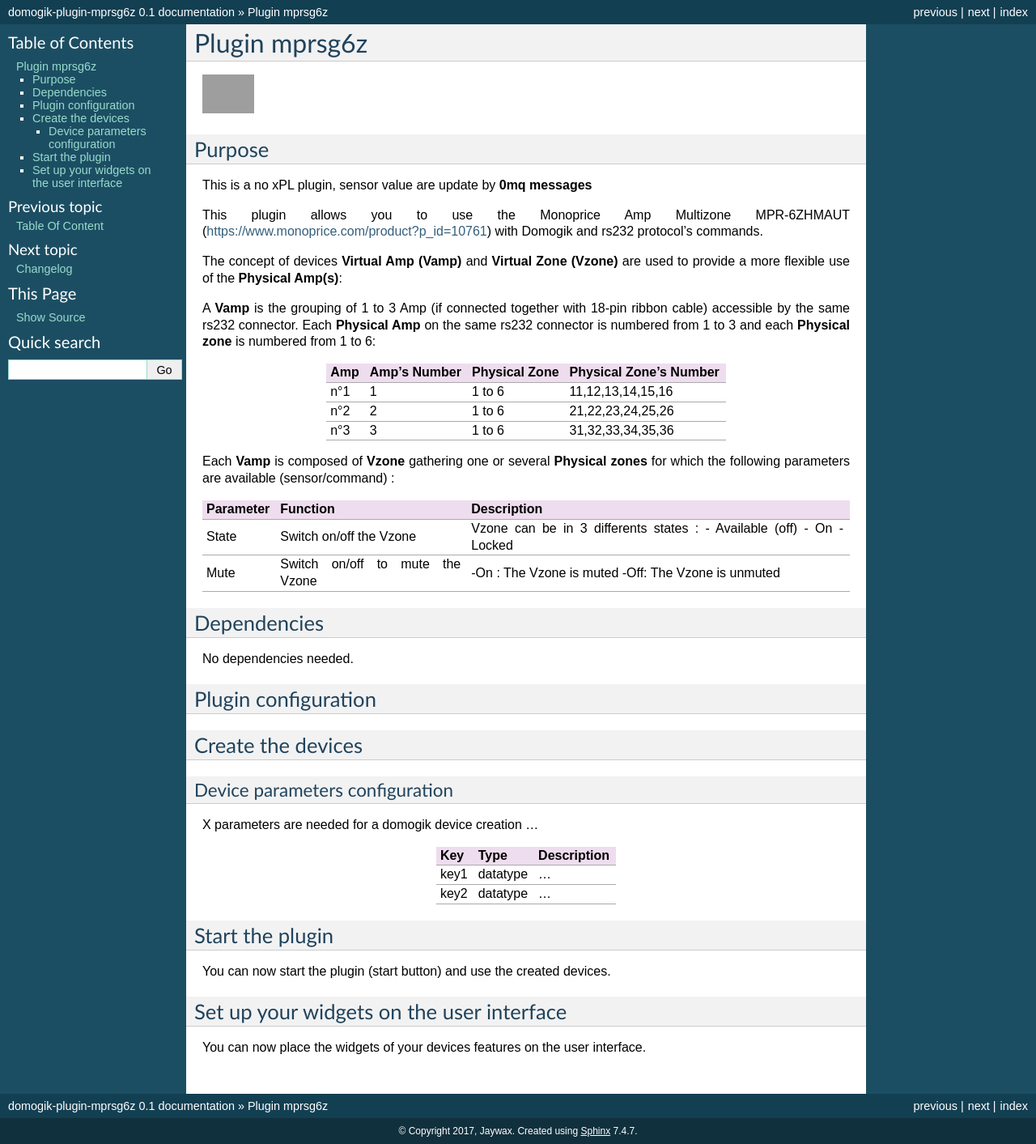
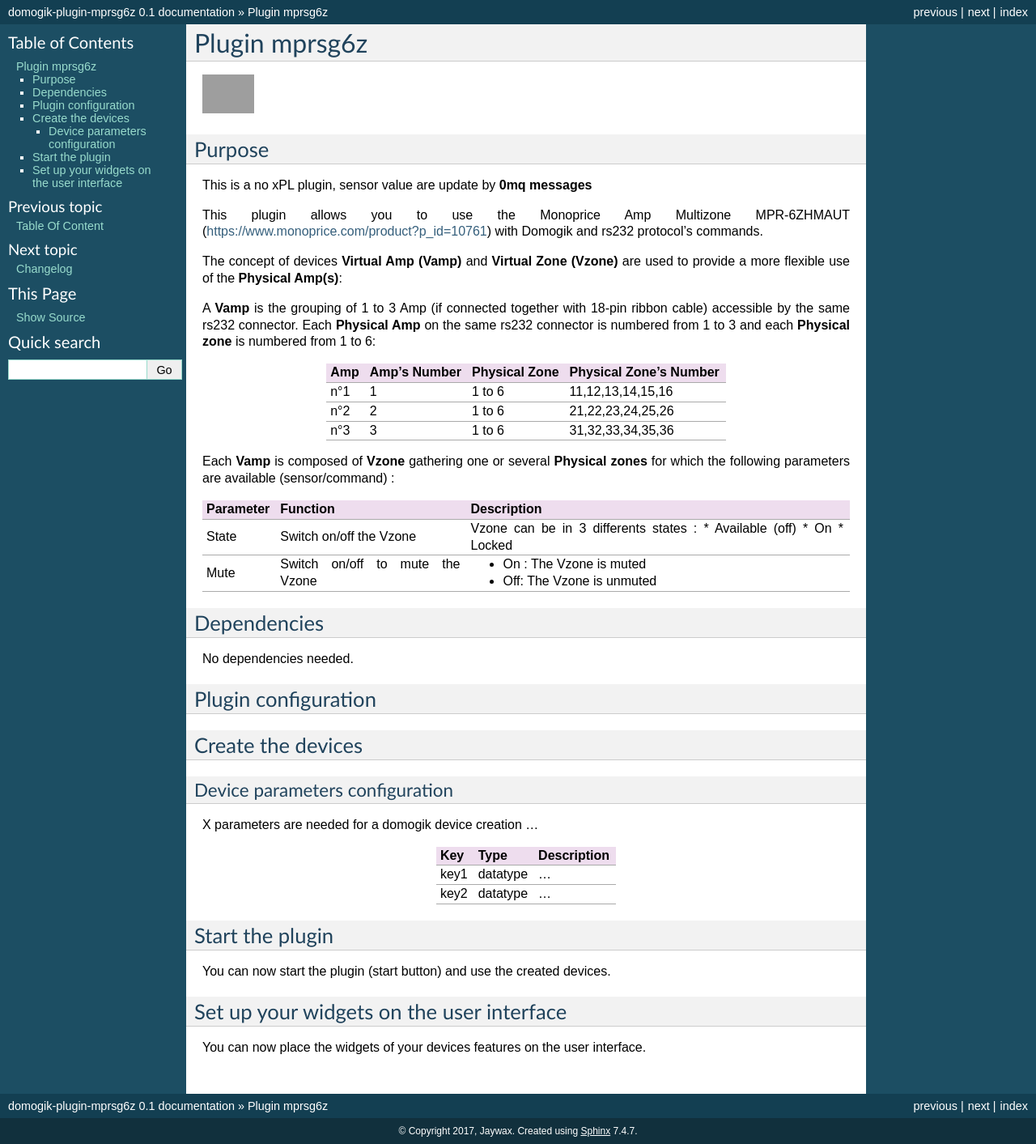
Before and after one commit to jaywax/domogik-plugin-mprsg6z, a Sphinx documentation site: the page built from docs/mprsg6z.txt, in a window 1280 px wide. Shown: the whole page at 81% size. Built offline with Sphinx 7.4.7, drawn with Linux system fonts in a browser that asks for light colours; grey boxes are pictures that could not be loaded.

Commit message:
documentation

```diff
--- a/docs/mprsg6z.txt
+++ b/docs/mprsg6z.txt
@@ -41,12 +41,12 @@
 |Parameter|Function                          |Description								   |
 +=========+==================================+=============================================================================+
 |State    |Switch on/off the Vzone           |Vzone can be in 3 differents states : 					   |
-|	  |				     |- Available (off)								   |
-|         |                                  |- On 									   |
-|         |                                  |- Locked									   |
+|	  |				     |* Available (off)								   |
+|         |                                  |* On 									   |
+|         |                                  |* Locked									   |
 +---------+----------------------------------+-----------------------------------------------------------------------------+
-|Mute     |Switch on/off to mute the Vzone   |-On : The Vzone is muted							   |
-|	  |				     |-Off: The Vzone is unmuted						   |
+|Mute     |Switch on/off to mute the Vzone   |* On : The Vzone is muted							   |
+|	  |				     |* Off: The Vzone is unmuted						   |
 +---------+----------------------------------+-----------------------------------------------------------------------------+
 
 Dependencies
```
